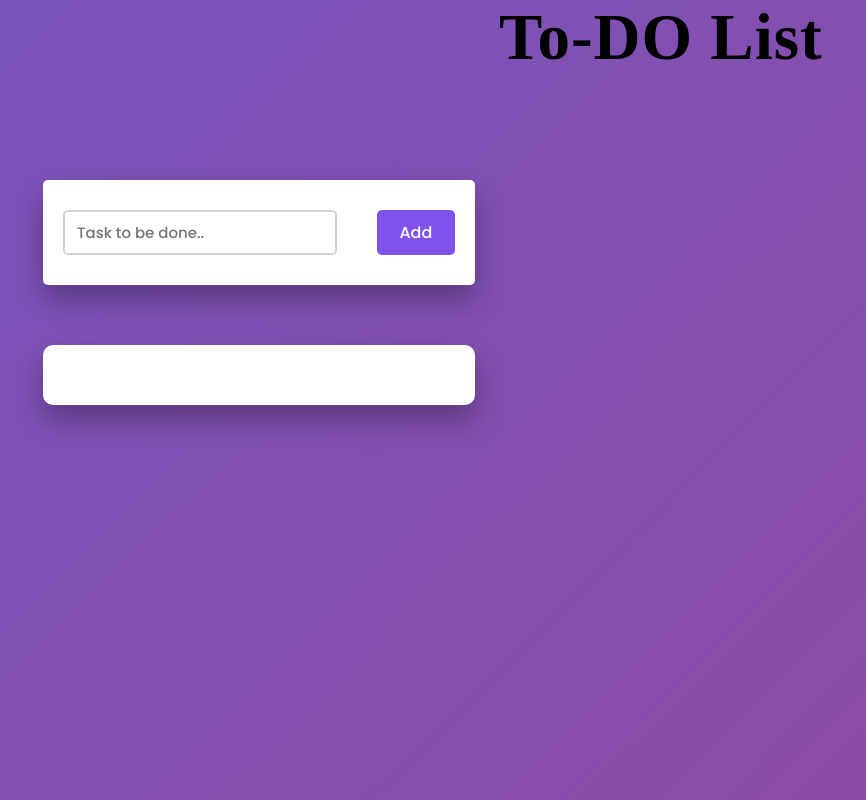
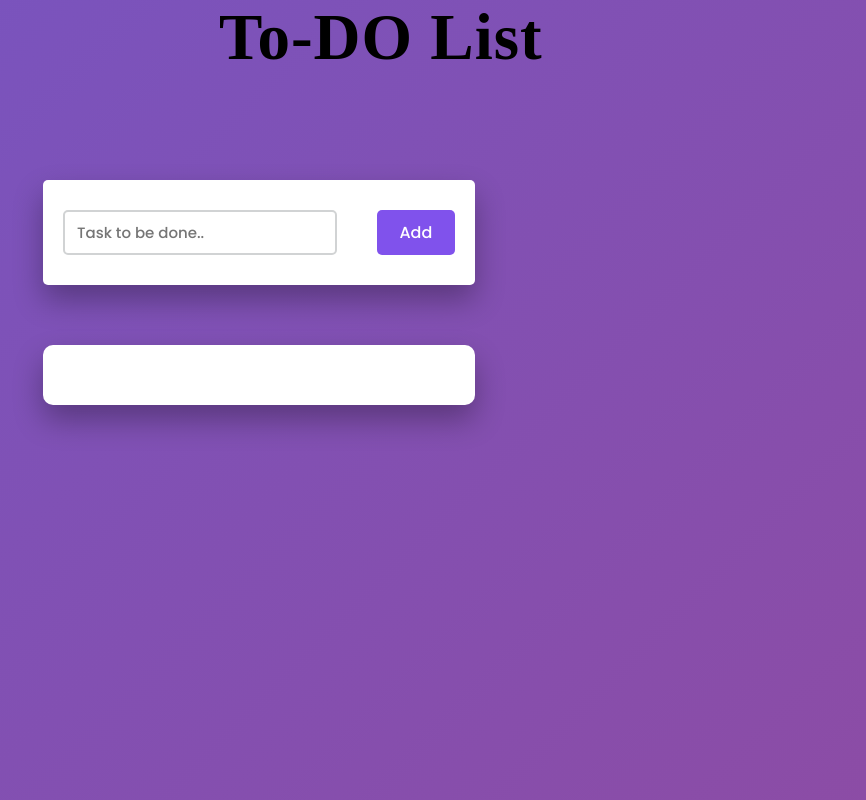
Before and after one commit to Prashigarg/To-do-list, a plain HTML site: page index.html in a window 1280 px wide. Shown: the whole page, without its empty margins (381-1247 px from the left). Drawn offline with Linux system fonts and the light colour scheme.

Commit message:
Update style.css

```diff
--- a/style.css
+++ b/style.css
@@ -20,7 +20,7 @@ body{
     text-decoration: none;
     font-weight: 900;
     letter-spacing: 1px;
-    margin-left: 880px;
+    margin-left: 600px;
     justify-content: center;
     margin-top: 50px;
 }
```
